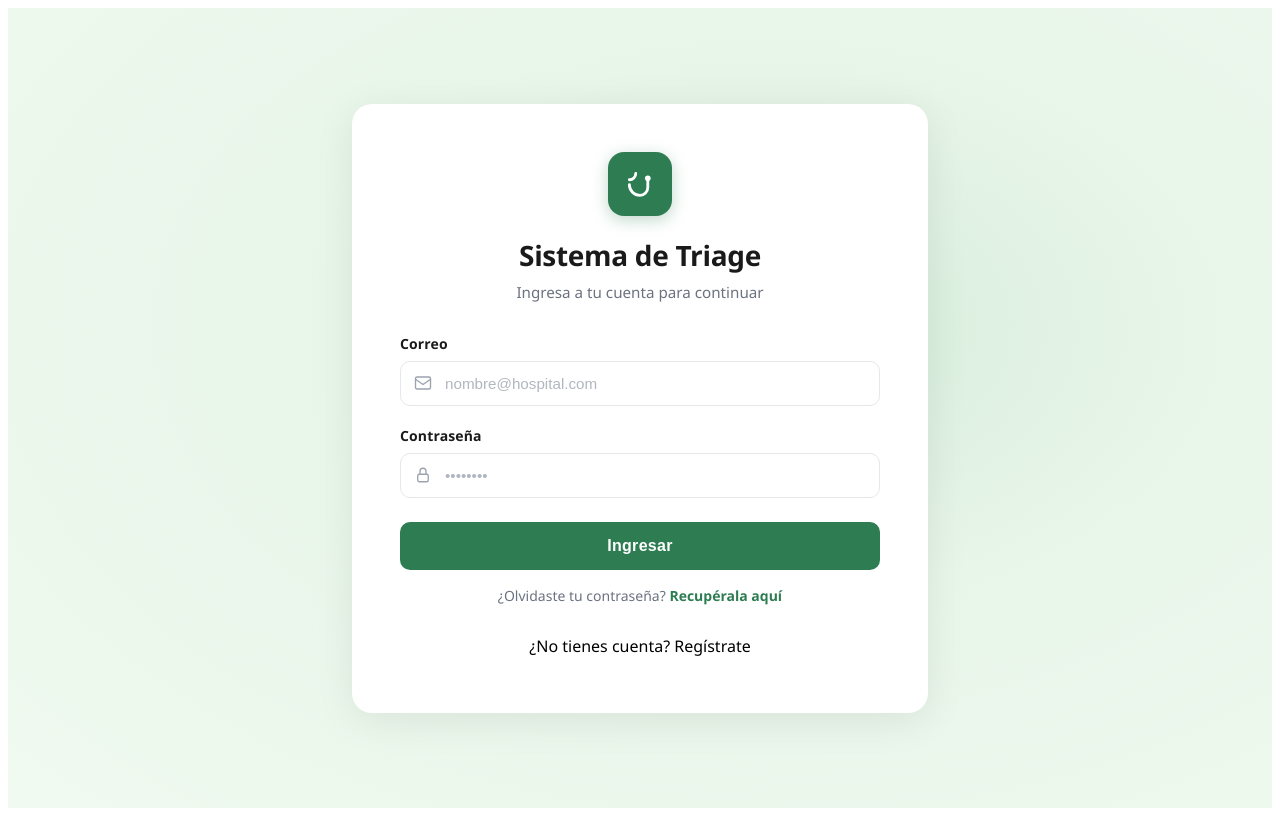
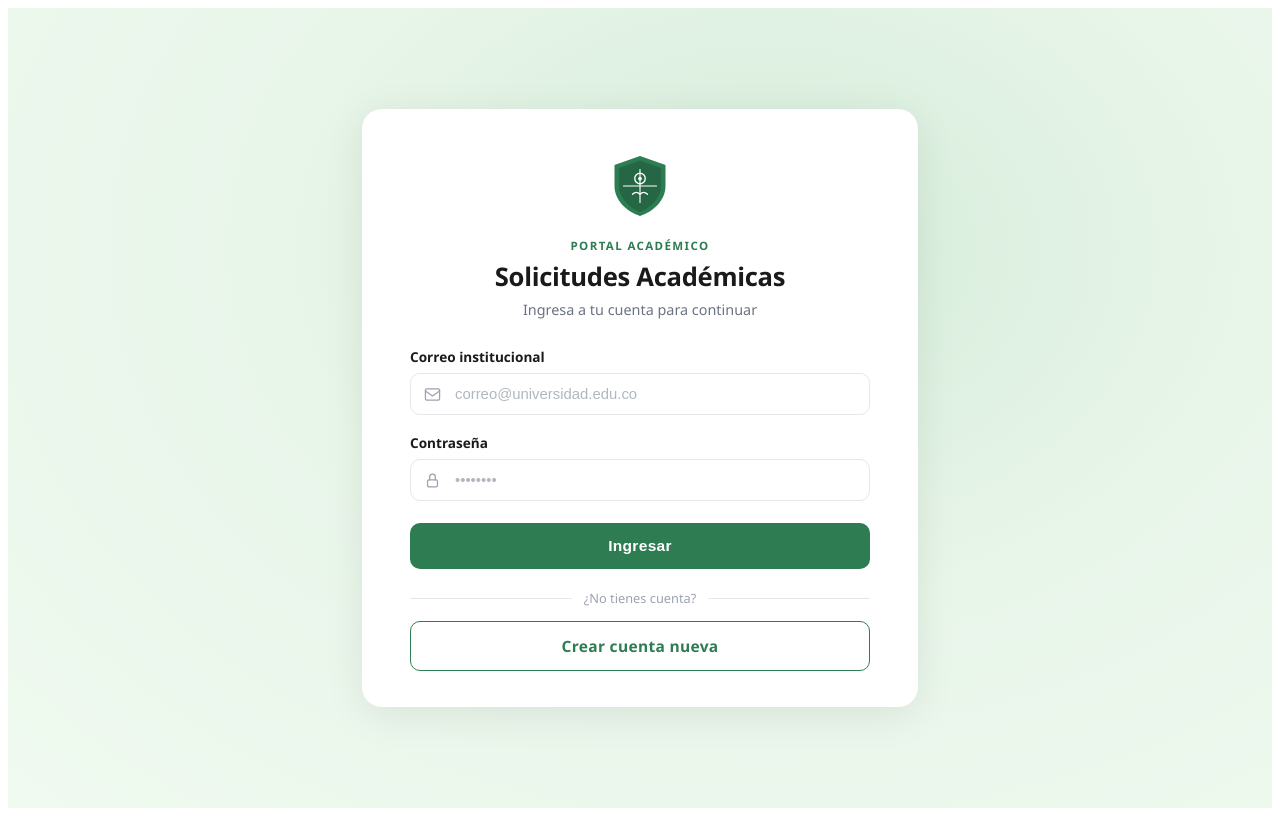
Before and after one commit to Nico26x/Sistema-de-Triage-frontend, an Angular app: page /auth/login in a window 1280 px wide. Built offline with nearby package versions, Linux system fonts and the light colour scheme.

Commit message:
Diseño del Register

```diff
--- a/src/app/core/features/auth/pages/login/login.component.css
+++ b/src/app/core/features/auth/pages/login/login.component.css
@@ -1,10 +1,10 @@
-/* ===== Host & Page Background ===== */
+/* ===== Host ===== */
 :host {
   display: flex;
   align-items: center;
   justify-content: center;
   min-height: 100vh;
-  background: radial-gradient(ellipse at 60% 40%, #d4edda 0%, #e8f5e9 40%, #f0faf0 100%);
+  background: radial-gradient(ellipse at 60% 30%, #d4edda 0%, #e8f5e9 45%, #f0faf0 100%);
   font-family: 'Segoe UI', 'Helvetica Neue', Arial, sans-serif;
 }
 
@@ -13,49 +13,48 @@
   background: #ffffff;
   border-radius: 20px;
   box-shadow: 0 8px 40px rgba(0, 0, 0, 0.08);
-  padding: 48px 48px 40px;
+  padding: 44px 48px 36px;
   width: 100%;
-  max-width: 480px;
+  max-width: 460px;
   display: flex;
   flex-direction: column;
   align-items: center;
-  gap: 0;
 }
 
-/* ===== Logo Icon ===== */
-.login-logo {
-  width: 64px;
-  height: 64px;
-  background: #2e7d52;
-  border-radius: 16px;
+/* ===== Header ===== */
+.login-header {
   display: flex;
+  flex-direction: column;
   align-items: center;
-  justify-content: center;
-  margin-bottom: 20px;
-  box-shadow: 0 4px 16px rgba(46, 125, 82, 0.3);
+  margin-bottom: 28px;
 }
 
-.login-logo svg {
-  width: 34px;
-  height: 34px;
-  color: #ffffff;
-  stroke: #ffffff;
+.login-logo {
+  margin-bottom: 14px;
 }
 
-/* ===== Heading ===== */
+.login-eyebrow {
+  font-size: 0.72rem;
+  font-weight: 600;
+  letter-spacing: 0.12em;
+  text-transform: uppercase;
+  color: #2e7d52;
+  margin: 0 0 6px;
+}
+
 h1 {
-  font-size: 1.75rem;
+  font-size: 1.6rem;
   font-weight: 700;
   color: #1a1a1a;
-  margin: 0 0 8px;
+  margin: 0 0 6px;
   letter-spacing: -0.3px;
   text-align: center;
 }
 
 .login-subtitle {
-  font-size: 0.95rem;
+  font-size: 0.9rem;
   color: #6b7280;
-  margin: 0 0 32px;
+  margin: 0;
   text-align: center;
 }
 
@@ -64,25 +63,22 @@ form {
   width: 100%;
   display: flex;
   flex-direction: column;
-  gap: 20px;
+  gap: 18px;
 }
 
-/* ===== Field Group ===== */
 .field-group {
   display: flex;
   flex-direction: column;
-  gap: 8px;
+  gap: 7px;
   width: 100%;
 }
 
 label {
-  font-size: 0.875rem;
+  font-size: 0.85rem;
   font-weight: 600;
   color: #1a1a1a;
-  letter-spacing: 0.01em;
 }
 
-/* ===== Input Wrapper (icon + input) ===== */
 .input-wrapper {
   position: relative;
   display: flex;
@@ -92,97 +88,119 @@ label {
 .input-icon {
   position: absolute;
   left: 14px;
-  width: 18px;
-  height: 18px;
+  width: 17px;
+  height: 17px;
   color: #9ca3af;
   pointer-events: none;
-  flex-shrink: 0;
 }
 
 input[type="email"],
-input[type="password"] {
+input[type="password"],
+input[type="text"] {
   width: 100%;
-  padding: 13px 16px 13px 44px;
+  padding: 12px 16px 12px 44px;
   border: 1.5px solid #e5e7eb;
   border-radius: 10px;
-  font-size: 0.95rem;
+  font-size: 0.93rem;
   color: #1a1a1a;
   background: #ffffff;
   outline: none;
-  transition: border-color 0.2s ease, box-shadow 0.2s ease;
+  transition: border-color 0.2s, box-shadow 0.2s;
   box-sizing: border-box;
 }
 
-input::placeholder {
-  color: #b0b7c0;
-}
+input::placeholder { color: #b0b7c0; }
 
 input:focus {
   border-color: #2e7d52;
   box-shadow: 0 0 0 3px rgba(46, 125, 82, 0.12);
 }
 
-/* ===== Submit Button ===== */
-button[type="submit"] {
+/* ===== Buttons ===== */
+.btn-primary {
   width: 100%;
-  padding: 15px;
+  padding: 14px;
   background: #2e7d52;
   color: #ffffff;
   border: none;
   border-radius: 10px;
-  font-size: 1rem;
+  font-size: 0.97rem;
   font-weight: 600;
   cursor: pointer;
   margin-top: 4px;
-  transition: background 0.2s ease, transform 0.1s ease, box-shadow 0.2s ease;
+  transition: background 0.2s, transform 0.1s, box-shadow 0.2s;
   letter-spacing: 0.02em;
+  text-align: center;
+  text-decoration: none;
+  display: block;
 }
 
-button[type="submit"]:hover:not(:disabled) {
+.btn-primary:hover:not(:disabled) {
   background: #256644;
-  box-shadow: 0 4px 16px rgba(46, 125, 82, 0.35);
+  box-shadow: 0 4px 16px rgba(46, 125, 82, 0.3);
   transform: translateY(-1px);
 }
 
-button[type="submit"]:active:not(:disabled) {
-  transform: translateY(0);
-  box-shadow: none;
-}
-
-button[type="submit"]:disabled {
+.btn-primary:disabled {
   background: #7db89a;
   cursor: not-allowed;
 }
 
-/* ===== Forgot Password ===== */
-.forgot-password {
-  margin-top: 16px;
-  font-size: 0.875rem;
-  color: #6b7280;
+.btn-outline {
+  width: 100%;
+  padding: 13px;
+  background: transparent;
+  color: #2e7d52;
+  border: 1.5px solid #2e7d52;
+  border-radius: 10px;
+  font-size: 0.97rem;
+  font-weight: 600;
+  cursor: pointer;
   text-align: center;
+  text-decoration: none;
+  display: block;
+  box-sizing: border-box;
+  transition: background 0.2s, color 0.2s, transform 0.1s;
+  letter-spacing: 0.02em;
 }
 
-.forgot-password a {
-  color: #2e7d52;
-  font-weight: 600;
-  text-decoration: none;
-  transition: color 0.2s;
+.btn-outline:hover {
+  background: #f0faf4;
+  transform: translateY(-1px);
 }
 
-.forgot-password a:hover {
-  color: #256644;
-  text-decoration: underline;
+/* ===== Divider ===== */
+.divider {
+  display: flex;
+  align-items: center;
+  width: 100%;
+  gap: 12px;
+  margin: 20px 0 14px;
 }
 
-/* ===== Error Message ===== */
+.divider::before,
+.divider::after {
+  content: '';
+  flex: 1;
+  height: 1px;
+  background: #e5e7eb;
+}
+
+.divider span {
+  font-size: 0.8rem;
+  color: #9ca3af;
+  white-space: nowrap;
+}
+
+
 .error-message {
   width: 100%;
   margin-top: 12px;
-  padding: 12px 16px;
+  padding: 11px 16px;
   background: #fef2f2;
   border: 1px solid #fecaca;
   border-radius: 8px;
   color: #dc2626;
-  font-size: 0.875rem;
+  font-size: 0.85rem;
   text-align: center;
 }
--- a/src/app/core/features/auth/pages/login/login.component.html
+++ b/src/app/core/features/auth/pages/login/login.component.html
@@ -1,25 +1,28 @@
 <div class="login-card">
 
-  <!-- Logo -->
-  <div class="login-logo">
-    <svg viewBox="0 0 24 24" fill="none" stroke-width="2" stroke-linecap="round" stroke-linejoin="round">
-      <!-- Stethoscope icon -->
-      <path d="M4.5 12.5a7.5 7.5 0 0 0 7.5 7.5 5.5 5.5 0 0 0 5.5-5.5V9" stroke="white"/>
-      <path d="M9 4.5A4.5 4.5 0 0 1 4.5 9" stroke="white"/>
-      <circle cx="17.5" cy="8" r="2" fill="white" stroke="none"/>
-    </svg>
+  <!-- Header -->
+  <div class="login-header">
+    <div class="login-logo">
+      <svg viewBox="0 0 80 88" width="60" height="66" fill="none" xmlns="http://www.w3.org/2000/svg">
+        <path d="M40 4 L74 16 L74 44 C74 63 58 78 40 84 C22 78 6 63 6 44 L6 16 Z" fill="#2e7d52"/>
+        <path d="M40 10 L68 20 L68 44 C68 60 54 73 40 79 C26 73 12 60 12 44 L12 20 Z" fill="#256644"/>
+        <line x1="40" y1="22" x2="40" y2="66" stroke="white" stroke-width="1.5" stroke-linecap="round"/>
+        <line x1="18" y1="44" x2="62" y2="44" stroke="white" stroke-width="1.5" stroke-linecap="round"/>
+        <circle cx="40" cy="34" r="7" fill="none" stroke="white" stroke-width="1.8"/>
+        <circle cx="40" cy="34" r="2.5" fill="white"/>
+        <path d="M30 55 Q35 50 40 55 Q45 50 50 55" fill="none" stroke="white" stroke-width="1.8" stroke-linecap="round" stroke-linejoin="round"/>
+      </svg>
+    </div>
+    <p class="login-eyebrow">Portal Académico</p>
+    <h1>Solicitudes Académicas</h1>
+    <p class="login-subtitle">Ingresa a tu cuenta para continuar</p>
   </div>
-
-  <!-- Title -->
-  <h1>Sistema de Triage</h1>
-  <p class="login-subtitle">Ingresa a tu cuenta para continuar</p>
 
   <!-- Form -->
   <form (ngSubmit)="onSubmit()" #loginForm="ngForm">
 
-    <!-- Email -->
     <div class="field-group">
-      <label for="email">Correo</label>
+      <label for="email">Correo institucional</label>
       <div class="input-wrapper">
         <svg class="input-icon" viewBox="0 0 24 24" fill="none" stroke="currentColor"
              stroke-width="1.8" stroke-linecap="round" stroke-linejoin="round">
@@ -32,12 +35,11 @@
           type="email"
           [(ngModel)]="email"
           required
-          placeholder="nombre@hospital.com"
+          placeholder="correo@universidad.edu.co"
         />
       </div>
     </div>
 
-    <!-- Password -->
     <div class="field-group">
       <label for="password">Contraseña</label>
       <div class="input-wrapper">
@@ -57,22 +59,24 @@
       </div>
     </div>
 
-    <!-- Submit -->
-    <button type="submit" [disabled]="loading">
+    <button type="submit" class="btn-primary" [disabled]="loading">
       {{ loading ? 'Ingresando...' : 'Ingresar' }}
     </button>
 
   </form>
 
-    <!-- Forgot password -->
-    <p class="forgot-password">
-      ¿Olvidaste tu contraseña? <a href="#">Recupérala aquí</a>
-    </p>
-    <p class="go-register">
-      ¿No tienes cuenta? <a routerLink="/auth/register">Regístrate</a>
-    </p>
+  <!-- Divider -->
+  <div class="divider">
+    <span>¿No tienes cuenta?</span>
+  </div>
 
-  <!-- Error -->
+  <!-- Register button -->
+  <a routerLink="/auth/register" class="btn-outline">
+    Crear cuenta nueva
+  </a>
+
+
+
   @if (error) {
     <p class="error-message">{{ error }}</p>
   }
--- a/src/app/core/features/auth/pages/login/login.component.ts
+++ b/src/app/core/features/auth/pages/login/login.component.ts
@@ -1,5 +1,5 @@
 import { Component } from '@angular/core';
-import { Router } from '@angular/router';
+import { Router, RouterLink } from '@angular/router';
 import { FormsModule } from '@angular/forms';
 import { AuthService } from '../../../../services/auth.service';
 
@@ -8,7 +8,7 @@ import { AuthService } from '../../../../services/auth.service';
   selector: 'app-login',
   templateUrl: './login.component.html',
   styleUrls: ['./login.component.css'],
-  imports: [FormsModule]
+  imports: [FormsModule,RouterLink]
 })
 export class LoginComponent {
   email = '';
--- a/src/app/core/features/auth/pages/register/register.component.css
+++ b/src/app/core/features/auth/pages/register/register.component.css
@@ -1 +1,261 @@
-/* Dejar vacío según requisitos */
+/* ===== Host ===== */
+:host {
+  display: flex;
+  align-items: center;
+  justify-content: center;
+  min-height: 100vh;
+  padding: 32px 16px;
+  background: radial-gradient(ellipse at 60% 30%, #d4edda 0%, #e8f5e9 45%, #f0faf0 100%);
+  font-family: 'Segoe UI', 'Helvetica Neue', Arial, sans-serif;
+  box-sizing: border-box;
+}
+
+/* ===== Card ===== */
+.register-card {
+  background: #ffffff;
+  border-radius: 20px;
+  box-shadow: 0 8px 40px rgba(0, 0, 0, 0.08);
+  padding: 40px 44px 36px;
+  width: 100%;
+  max-width: 480px;
+  display: flex;
+  flex-direction: column;
+  align-items: center;
+}
+
+/* ===== Header ===== */
+.register-header {
+  display: flex;
+  flex-direction: column;
+  align-items: center;
+  margin-bottom: 22px;
+}
+
+.register-logo { margin-bottom: 12px; }
+
+.register-eyebrow {
+  font-size: 0.72rem;
+  font-weight: 600;
+  letter-spacing: 0.12em;
+  text-transform: uppercase;
+  color: #2e7d52;
+  margin: 0 0 5px;
+}
+
+h1 {
+  font-size: 1.5rem;
+  font-weight: 700;
+  color: #1a1a1a;
+  margin: 0 0 5px;
+  letter-spacing: -0.3px;
+  text-align: center;
+}
+
+.register-subtitle {
+  font-size: 0.88rem;
+  color: #6b7280;
+  margin: 0;
+  text-align: center;
+}
+
+/* ===== Steps Bar ===== */
+.steps-bar {
+  display: flex;
+  align-items: center;
+  width: 100%;
+  margin-bottom: 24px;
+  gap: 0;
+}
+
+.step {
+  display: flex;
+  align-items: center;
+  gap: 8px;
+}
+
+.step-dot {
+  width: 28px;
+  height: 28px;
+  border-radius: 50%;
+  background: #e5e7eb;
+  color: #9ca3af;
+  font-size: 0.78rem;
+  font-weight: 700;
+  display: flex;
+  align-items: center;
+  justify-content: center;
+  flex-shrink: 0;
+  transition: background 0.2s, color 0.2s;
+}
+
+.step.active .step-dot {
+  background: #2e7d52;
+  color: #ffffff;
+}
+
+.step-label {
+  font-size: 0.78rem;
+  font-weight: 600;
+  color: #9ca3af;
+}
+
+.step.active .step-label { color: #2e7d52; }
+
+.step-line {
+  flex: 1;
+  height: 1.5px;
+  background: #e5e7eb;
+  margin: 0 10px;
+}
+
+/* ===== Form ===== */
+form {
+  width: 100%;
+  display: flex;
+  flex-direction: column;
+  gap: 16px;
+}
+
+.field-group {
+  display: flex;
+  flex-direction: column;
+  gap: 7px;
+  width: 100%;
+}
+
+label {
+  font-size: 0.84rem;
+  font-weight: 600;
+  color: #1a1a1a;
+}
+
+.input-wrapper {
+  position: relative;
+  display: flex;
+  align-items: center;
+}
+
+.input-icon {
+  position: absolute;
+  left: 13px;
+  width: 17px;
+  height: 17px;
+  color: #9ca3af;
+  pointer-events: none;
+}
+
+input[type="email"],
+input[type="password"],
+input[type="text"] {
+  width: 100%;
+  padding: 12px 14px 12px 42px;
+  border: 1.5px solid #e5e7eb;
+  border-radius: 10px;
+  font-size: 0.92rem;
+  color: #1a1a1a;
+  background: #ffffff;
+  outline: none;
+  transition: border-color 0.2s, box-shadow 0.2s;
+  box-sizing: border-box;
+}
+
+input::placeholder { color: #b0b7c0; }
+
+input:focus {
+  border-color: #2e7d52;
+  box-shadow: 0 0 0 3px rgba(46, 125, 82, 0.12);
+}
+
+/* ===== Form Divider ===== */
+.form-divider {
+  display: flex;
+  align-items: center;
+  gap: 10px;
+  margin: 4px 0;
+}
+
+.form-divider::before,
+.form-divider::after {
+  content: '';
+  flex: 1;
+  height: 1px;
+  background: #e5e7eb;
+}
+
+.form-divider span {
+  font-size: 0.75rem;
+  font-weight: 600;
+  color: #9ca3af;
+  letter-spacing: 0.05em;
+  text-transform: uppercase;
+  white-space: nowrap;
+}
+
+/* ===== Submit Button ===== */
+.btn-primary {
+  width: 100%;
+  padding: 14px;
+  background: #2e7d52;
+  color: #ffffff;
+  border: none;
+  border-radius: 10px;
+  font-size: 0.97rem;
+  font-weight: 600;
+  cursor: pointer;
+  margin-top: 4px;
+  transition: background 0.2s, transform 0.1s, box-shadow 0.2s;
+  letter-spacing: 0.02em;
+}
+
+.btn-primary:hover:not(:disabled) {
+  background: #256644;
+  box-shadow: 0 4px 16px rgba(46, 125, 82, 0.3);
+  transform: translateY(-1px);
+}
+
+.btn-primary:active:not(:disabled) { transform: translateY(0); }
+
+.btn-primary:disabled {
+  background: #7db89a;
+  cursor: not-allowed;
+}
+
+/* ===== Feedback Messages ===== */
+.error-message,
+.success-message {
+  width: 100%;
+  padding: 11px 14px;
+  border-radius: 8px;
+  font-size: 0.85rem;
+  display: flex;
+  align-items: center;
+  gap: 8px;
+}
+
+.error-message {
+  background: #fef2f2;
+  border: 1px solid #fecaca;
+  color: #dc2626;
+}
+
+.success-message {
+  background: #f0fdf4;
+  border: 1px solid #bbf7d0;
+  color: #16a34a;
+}
+
+/* ===== Go to Login ===== */
+.go-login {
+  margin-top: 20px;
+  font-size: 0.85rem;
+  color: #6b7280;
+  text-align: center;
+}
+
+.go-login a {
+  color: #2e7d52;
+  font-weight: 600;
+  text-decoration: none;
+}
+
+.go-login a:hover { text-decoration: underline; }
--- a/src/app/core/features/auth/pages/register/register.component.html
+++ b/src/app/core/features/auth/pages/register/register.component.html
@@ -1,34 +1,145 @@
 <div class="register-card">
-  <h1>Registro de Estudiante</h1>
+
+  <!-- Header -->
+  <div class="register-header">
+    <div class="register-logo">
+      <svg viewBox="0 0 80 88" width="52" height="57" fill="none" xmlns="http://www.w3.org/2000/svg">
+        <path d="M40 4 L74 16 L74 44 C74 63 58 78 40 84 C22 78 6 63 6 44 L6 16 Z" fill="#2e7d52"/>
+        <path d="M40 10 L68 20 L68 44 C68 60 54 73 40 79 C26 73 12 60 12 44 L12 20 Z" fill="#256644"/>
+        <line x1="40" y1="22" x2="40" y2="66" stroke="white" stroke-width="1.5" stroke-linecap="round"/>
+        <line x1="18" y1="44" x2="62" y2="44" stroke="white" stroke-width="1.5" stroke-linecap="round"/>
+        <circle cx="40" cy="34" r="7" fill="none" stroke="white" stroke-width="1.8"/>
+        <circle cx="40" cy="34" r="2.5" fill="white"/>
+        <path d="M30 55 Q35 50 40 55 Q45 50 50 55" fill="none" stroke="white" stroke-width="1.8" stroke-linecap="round" stroke-linejoin="round"/>
+      </svg>
+    </div>
+    <p class="register-eyebrow">Portal Académico</p>
+    <h1>Registro de Estudiante</h1>
+    <p class="register-subtitle">Crea tu cuenta para gestionar solicitudes</p>
+  </div>
+
+  <!-- Progress steps -->
+  <div class="steps-bar">
+    <div class="step active">
+      <span class="step-dot">1</span>
+      <span class="step-label">Datos personales</span>
+    </div>
+    <div class="step-line"></div>
+    <div class="step">
+      <span class="step-dot">2</span>
+      <span class="step-label">Acceso</span>
+    </div>
+  </div>
+
+  <!-- Form -->
   <form (ngSubmit)="onSubmit()" #registerForm="ngForm">
+
+    <!-- Row: Nombre -->
     <div class="field-group">
-      <label for="nombre">Nombre</label>
-      <input id="nombre" name="nombre" type="text" [(ngModel)]="nombre" required />
+      <label for="nombre">Nombre completo</label>
+      <div class="input-wrapper">
+        <svg class="input-icon" viewBox="0 0 24 24" fill="none" stroke="currentColor"
+             stroke-width="1.8" stroke-linecap="round" stroke-linejoin="round">
+          <circle cx="12" cy="8" r="4"/>
+          <path d="M4 20c0-4 3.6-7 8-7s8 3 8 7"/>
+        </svg>
+        <input id="nombre" name="nombre" type="text"
+               [(ngModel)]="nombre" required placeholder="Ej. Laura Martínez Gómez"/>
+      </div>
     </div>
 
+    <!-- Row: Identificación -->
     <div class="field-group">
-      <label for="email">Correo</label>
-      <input id="email" name="email" type="email" [(ngModel)]="email" required />
+      <label for="identificacion">Número de identificación</label>
+      <div class="input-wrapper">
+        <svg class="input-icon" viewBox="0 0 24 24" fill="none" stroke="currentColor"
+             stroke-width="1.8" stroke-linecap="round" stroke-linejoin="round">
+          <rect x="3" y="5" width="18" height="14" rx="2"/>
+          <path d="M7 9h4M7 13h2"/>
+          <circle cx="16" cy="11" r="2"/>
+          <path d="M13 15c0-1.1 1.3-2 3-2s3 .9 3 2"/>
+        </svg>
+        <input id="identificacion" name="identificacion" type="text"
+               [(ngModel)]="identificacion" required placeholder="Cédula o código estudiantil"/>
+      </div>
     </div>
+
+    <!-- Row: Correo -->
     <div class="field-group">
-      <label for="identificacion">Identificación</label>
-      <input id="identificacion" name="identificacion" type="text" [(ngModel)]="identificacion" required />
+      <label for="email">Correo institucional</label>
+      <div class="input-wrapper">
+        <svg class="input-icon" viewBox="0 0 24 24" fill="none" stroke="currentColor"
+             stroke-width="1.8" stroke-linecap="round" stroke-linejoin="round">
+          <rect x="2" y="4" width="20" height="16" rx="2"/>
+          <path d="M2 7l10 7 10-7"/>
+        </svg>
+        <input id="email" name="email" type="email"
+               [(ngModel)]="email" required placeholder="correo@universidad.edu.co"/>
+      </div>
     </div>
+
+    <!-- Divider visual -->
+    <div class="form-divider">
+      <span>Seguridad de acceso</span>
+    </div>
+
+    <!-- Row: Password -->
     <div class="field-group">
       <label for="password">Contraseña</label>
-      <input id="password" name="password" type="password" [(ngModel)]="password" required />
+      <div class="input-wrapper">
+        <svg class="input-icon" viewBox="0 0 24 24" fill="none" stroke="currentColor"
+             stroke-width="1.8" stroke-linecap="round" stroke-linejoin="round">
+          <rect x="5" y="11" width="14" height="10" rx="2"/>
+          <path d="M8 11V7a4 4 0 0 1 8 0v4"/>
+        </svg>
+        <input id="password" name="password" type="password"
+               [(ngModel)]="password" required placeholder="Mínimo 8 caracteres"/>
+      </div>
     </div>
+
+    <!-- Row: Confirm Password -->
     <div class="field-group">
-      <label for="confirmPassword">Confirmar Contraseña</label>
-      <input id="confirmPassword" name="confirmPassword" type="password" [(ngModel)]="confirmPassword" required />
+      <label for="confirmPassword">Confirmar contraseña</label>
+      <div class="input-wrapper">
+        <svg class="input-icon" viewBox="0 0 24 24" fill="none" stroke="currentColor"
+             stroke-width="1.8" stroke-linecap="round" stroke-linejoin="round">
+          <rect x="5" y="11" width="14" height="10" rx="2"/>
+          <path d="M8 11V7a4 4 0 0 1 8 0v4"/>
+          <path d="M9 16l2 2 4-4" stroke-width="2"/>
+        </svg>
+        <input id="confirmPassword" name="confirmPassword" type="password"
+               [(ngModel)]="confirmPassword" required placeholder="Repite tu contraseña"/>
+      </div>
     </div>
-    <button type="submit" [disabled]="loading">
-      {{ loading ? 'Registrando...' : 'Registrarse' }}
+
+    <!-- Submit -->
+    <button type="submit" class="btn-primary" [disabled]="loading">
+      {{ loading ? 'Registrando...' : 'Crear cuenta' }}
     </button>
-    <div *ngIf="error" class="error-message">{{ error }}</div>
-    <div *ngIf="success" class="success-message">{{ success }}</div>
+
+    <!-- Feedback messages -->
+    <div *ngIf="error" class="error-message">
+      <svg width="16" height="16" viewBox="0 0 24 24" fill="none" stroke="currentColor"
+           stroke-width="2" stroke-linecap="round" stroke-linejoin="round">
+        <circle cx="12" cy="12" r="10"/><line x1="12" y1="8" x2="12" y2="12"/>
+        <circle cx="12" cy="16" r=".5" fill="currentColor"/>
+      </svg>
+      {{ error }}
+    </div>
+
+    <div *ngIf="success" class="success-message">
+      <svg width="16" height="16" viewBox="0 0 24 24" fill="none" stroke="currentColor"
+           stroke-width="2" stroke-linecap="round" stroke-linejoin="round">
+        <circle cx="12" cy="12" r="10"/><path d="M9 12l2 2 4-4"/>
+      </svg>
+      {{ success }}
+    </div>
+
   </form>
+
+  <!-- Go to login -->
   <p class="go-login">
     ¿Ya tienes cuenta? <a routerLink="/auth/login">Inicia sesión</a>
   </p>
+
 </div>
--- a/src/app/core/features/auth/pages/register/register.component.ts
+++ b/src/app/core/features/auth/pages/register/register.component.ts
@@ -1,5 +1,5 @@
 import { Component } from '@angular/core';
-import { Router } from '@angular/router';
+import { Router,RouterLink } from '@angular/router';
 import { FormsModule } from '@angular/forms';
 import { AuthService } from '../../../../services/auth.service';
 
@@ -8,7 +8,7 @@ import { AuthService } from '../../../../services/auth.service';
   selector: 'app-register',
   templateUrl: './register.component.html',
   styleUrls: ['./register.component.css'],
-  imports: [FormsModule]
+  imports: [FormsModule,RouterLink]
 })
 export class RegisterComponent {
   nombre = '';
```
